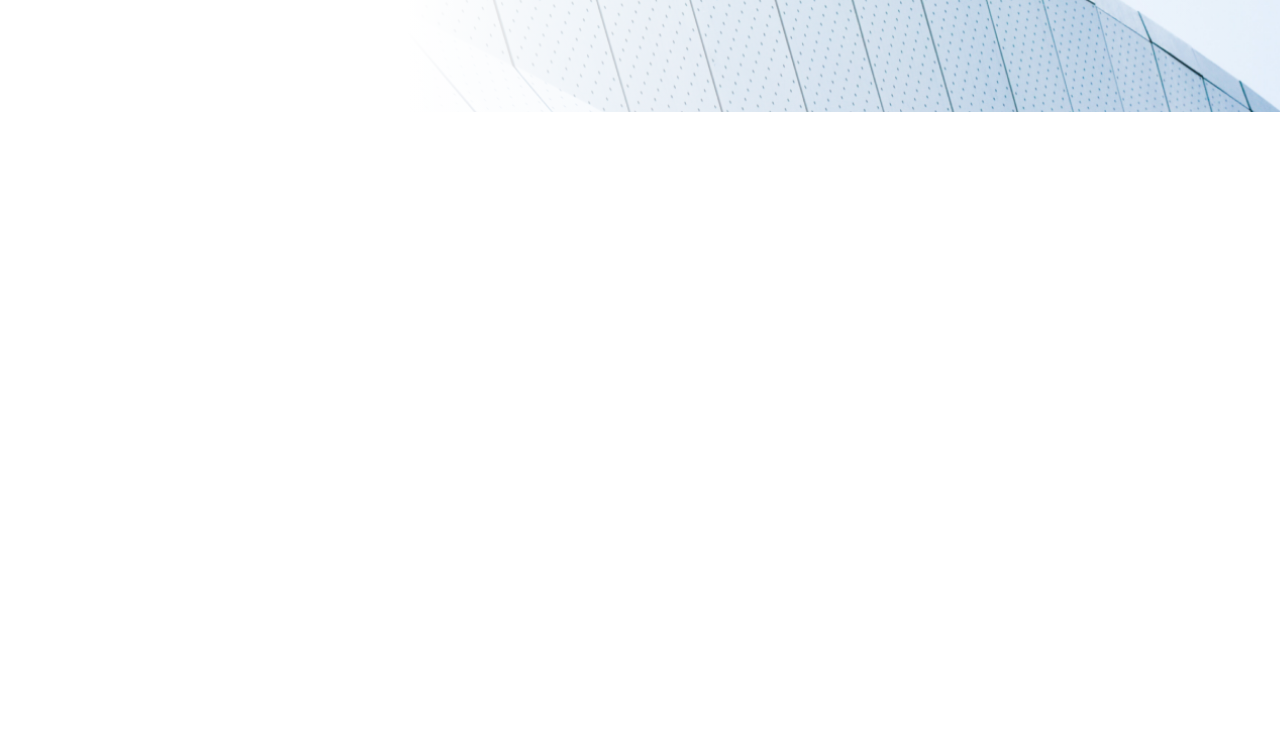
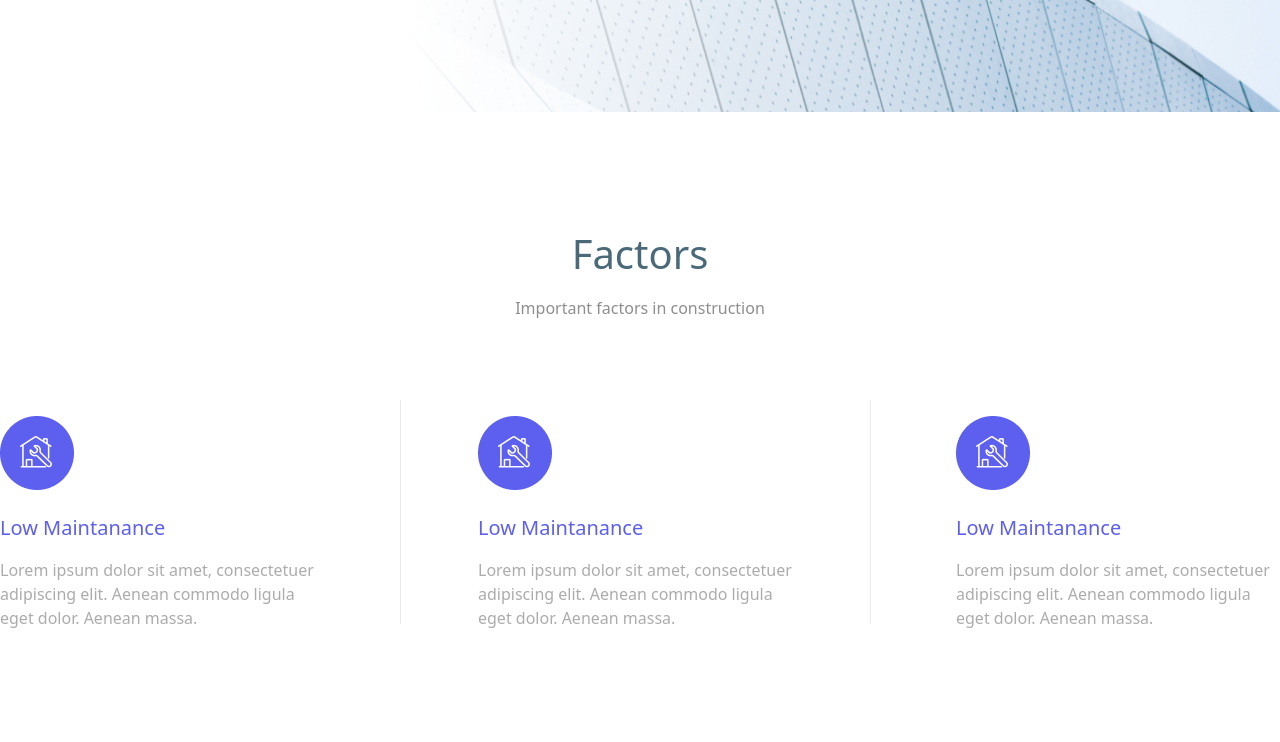
Before and after one commit to HanyMahmoud17/Fullstack-Project-Test, a PHP site: page / in a window 1280 px wide. Shown: the part 1279-2021 px from the top of the page. Before the commit the page ends 1391 px from the top, so only its background shows below. Run offline with PHP 8.4, Linux system fonts and the light colour scheme; some libraries are stand-ins or nearby versions.

Commit message:
finish section factor

```diff
--- a/assets/css/style.css
+++ b/assets/css/style.css
@@ -10,6 +10,7 @@
     --Heading-color: #000;
     --Body-text: #ACACAC;
     --iris-100: #5D5FEF;
+    --main-blue: #4B6A79;
 }
 
 /* start style for sub_header */
@@ -55,3 +56,27 @@
     background-position: center;
     background-size: cover;
   }
+
+  /* start css of factor */
+
+  .factor-item::after{
+    content: '';
+    position: absolute;
+    display: flex;
+    top: 80px;
+    left: 400px;
+    width: 1px;
+    height: 224px;
+    background: #EAEAEA;
+
+  }
+  .factor-item2::before{
+    content: '';
+    position: absolute;
+    display: flex;
+    top: 80px;
+    left: 870px;
+    width: 1px;
+    height: 224px;
+    background: #EAEAEA;
+  }
--- a/index.php
+++ b/index.php
@@ -131,6 +131,60 @@
         </section>
         <!-- end of section about -->
 
+        <!-- start section Factors -->
+        <section id="factor">
+            <div class="container mx-auto py-28">
+                <h3 class="text-[40px] text-center font-medium pb-3 text-[var(--main-blue)]">
+                    Factors
+                </h3>
+                <p class="text-[#8E8E8E] text-center">
+                Important factors in construction
+                </p>
+
+                <div class="flex justify-between pt-24 relative">
+                    <div>
+                        <div class="relative pb-6">
+                            <img  src="./assets/img/Ellipse1.png" alt="">
+                            <img class="absolute top-5 left-5" src="./assets/img/home-repair1.png" alt="">
+                        </div>
+                        <h4 class="text-[var(--iris-100)] pb-4 text-xl">
+                               Low Maintanance
+                        </h4>
+                        <p class="text-[var(--Body-text)] w-[324px]">
+                                Lorem ipsum dolor sit amet, consectetuer adipiscing elit. Aenean commodo ligula eget dolor. Aenean massa.
+                        </p>
+                    </div>
+
+                    <div class="factor-item">
+                        <div class="relative pb-6">
+                            <img  src="./assets/img/Ellipse1.png" alt="">
+                            <img class="absolute top-5 left-5" src="./assets/img/home-repair1.png" alt="">
+                        </div>
+                        <h4 class="text-[var(--iris-100)] pb-4 text-xl">
+                               Low Maintanance
+                        </h4>
+                        <p class="text-[var(--Body-text)] w-[324px]">
+                                Lorem ipsum dolor sit amet, consectetuer adipiscing elit. Aenean commodo ligula eget dolor. Aenean massa.
+                        </p>
+                    </div>
+                    <div class="factor-item2">
+                        <div class="relative pb-6">
+                            <img  src="./assets/img/Ellipse1.png" alt="">
+                            <img class="absolute top-5 left-5" src="./assets/img/home-repair1.png" alt="">
+                        </div>
+                        <h4 class="text-[var(--iris-100)] pb-4 text-xl">
+                               Low Maintanance
+                        </h4>
+                        <p class="text-[var(--Body-text)] w-[324px]">
+                                Lorem ipsum dolor sit amet, consectetuer adipiscing elit. Aenean commodo ligula eget dolor. Aenean massa.
+                        </p>
+                    </div>
+
+                </div>
+            </div>
+        </section>
+        <!-- start section Factors -->
+
     </main>
 
     <script src="./assets/js/main.js"></script>
```
Also changed, not shown: assets/img/Ellipse1.png (added), assets/img/home-repair1.png (added).
